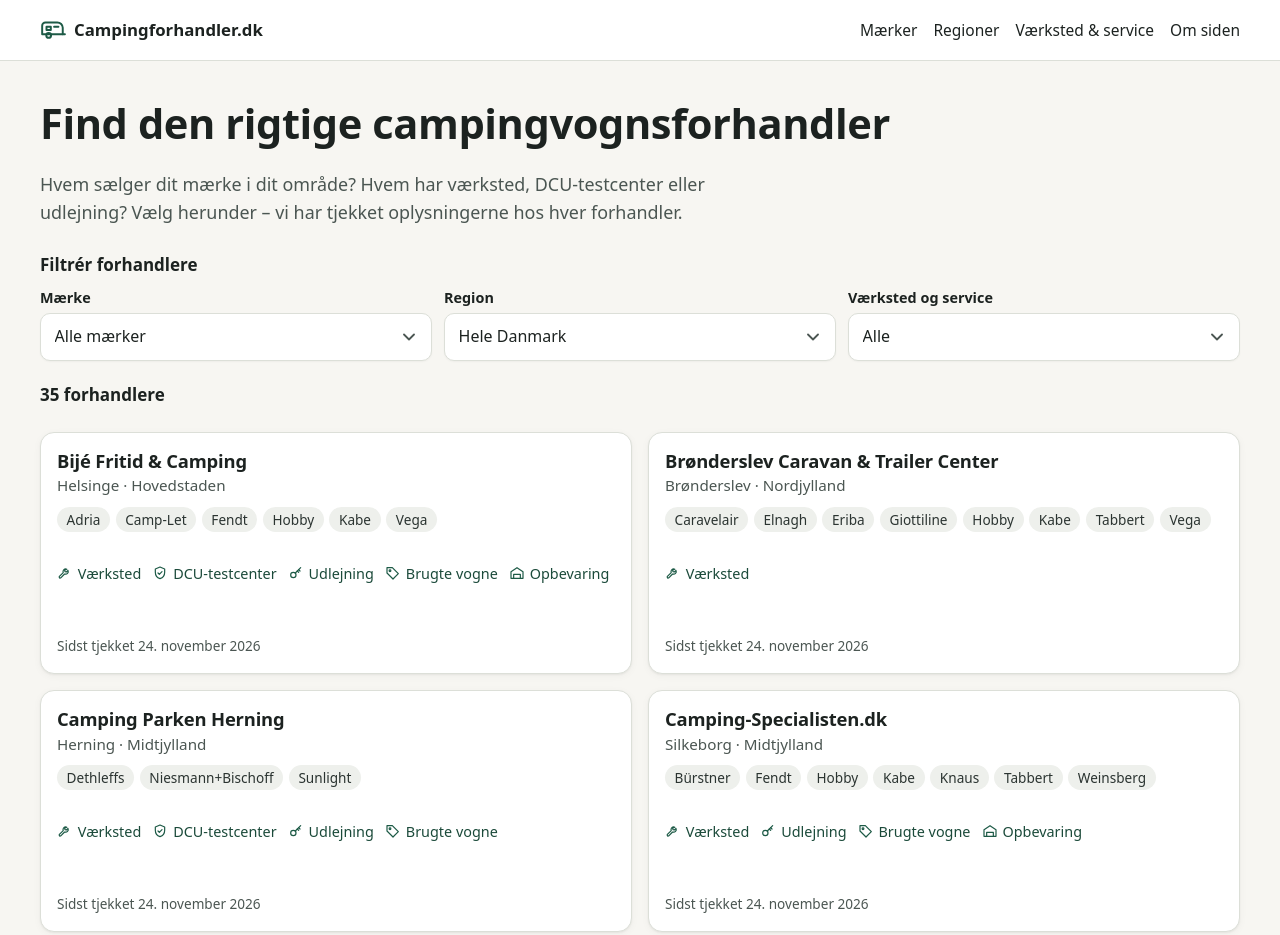
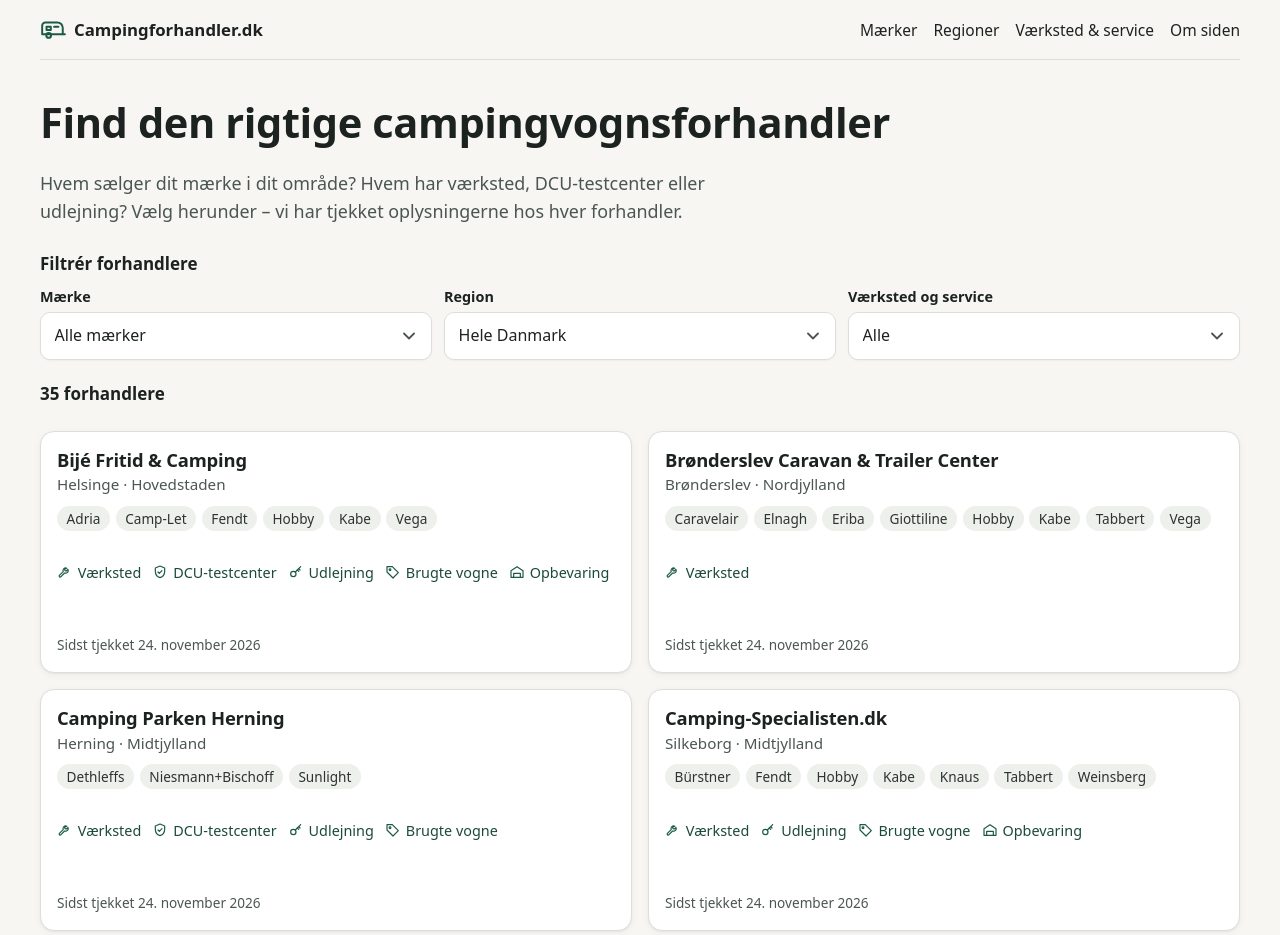
Before and after one commit to kimhoyberg/campingforhandler, an Astro site: page / in a window 1280 px wide. Shown: the top 935 px of the page. Built offline with nearby package versions, Linux system fonts and the light colour scheme; Astro itself is replaced by a stand-in of ours.

Commit message:
Header i baggrundsfarven og streg under menuen i indholdets bredde
Co-Authored-By: Claude Opus 5.5 <noreply@anthropic.com>
Claude-Session: https://claude.ai/code/session_01Ejrc2QWEMu8e5PEJo2vYQ8

```diff
--- a/src/styles/global.css
+++ b/src/styles/global.css
@@ -108,11 +108,11 @@ p {
 
 /* Header */
 .site-header {
-  border-bottom: 1px solid var(--line);
-  background: var(--surface);
+  background: var(--bg);
 }
 
 .site-header .wrap {
+  position: relative;
   display: flex;
   flex-wrap: wrap;
   align-items: center;
@@ -241,7 +241,7 @@ p {
     inset: 0;
     z-index: 50;
     overflow-y: auto;
-    background: var(--surface);
+    background: var(--bg);
     padding: 4.5rem max(16px, 2vw) 2rem;
   }
 
@@ -806,6 +806,16 @@ table.hours td {
   padding-top: 1.5rem;
 }
 
+/* Linjen under headeren følger indholdets bredde (1200 px) */
+.site-header .wrap::after {
+  content: '';
+  position: absolute;
+  bottom: 0;
+  left: 16px;
+  right: 16px;
+  border-bottom: 1px solid var(--line);
+}
+
 /* Linjen over footeren følger indholdets bredde (1200 px) */
 .site-footer .wrap::before {
   content: '';
```
